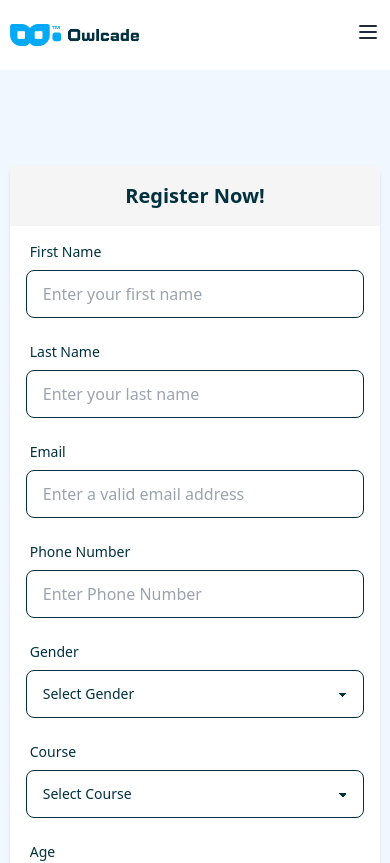
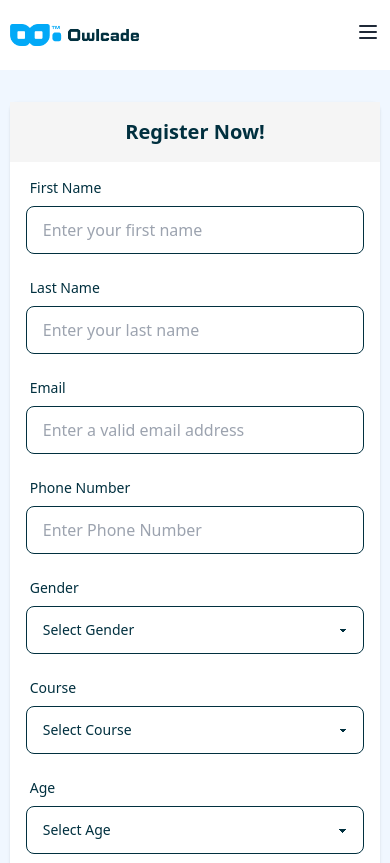
Before and after one commit to he-is-right/academy, a Next.js app: page /student-register in a window 390 px wide. Shown: the top 863 px of the page. Built offline with nearby package versions, Linux system fonts and the light colour scheme.

Commit message:
Update page.tsx

```diff
--- a/src/app/student-register/page.tsx
+++ b/src/app/student-register/page.tsx
@@ -1,7 +1,7 @@
 export default function StudentRegister() {
     return <>
         <div className="bg-[#f0f7ff] py-[2rem] md:py-[3rem]">
-            <form className="pb-[2rem] w-[95%] md:w-[50%] mx-auto bg-[white] shadow flex flex-col rounded-lg mt-[4rem]" action="">
+            <form className="pb-[2rem] w-[95%] md:w-[50%] mx-auto bg-[white] shadow flex flex-col rounded-lg md:mt-[4rem]" action="">
                 <h1 className="font-bold text-xl mb-2 text-[#01303F] text-center bg-[#f5f5f5] py-4">Register Now!</h1>
                 <div className="flex flex-col md:flex-row gap-4 w-[100%] px-4">
                     <label className="form-control w-[100%] md:w-[95%]">
```
